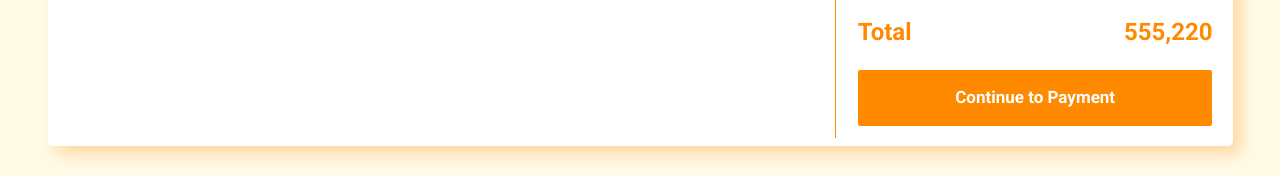
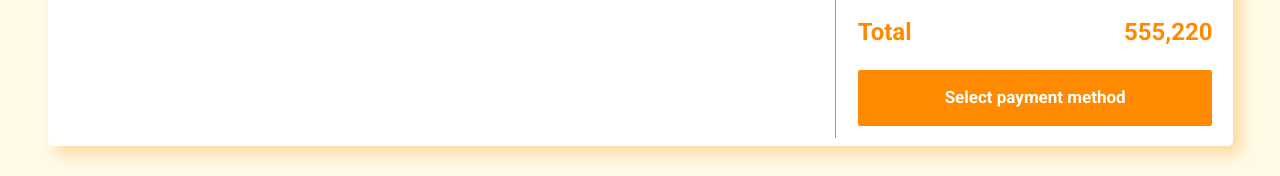
Before and after one commit to fuaditrockz/order-stepper, a Vue app: page / in a window 1280 px wide. Both pictures are taken after a click on the button "Continue to Payment". Shown: the part 450-626 px from the top of the page. Built offline with nearby package versions, Linux system fonts and the light colour scheme.

Commit message:
[OptionCard.vue, Summary.vue] Fixing submit button wording condition.

```diff
--- a/src/components/atoms/OptionCard.vue
+++ b/src/components/atoms/OptionCard.vue
@@ -62,5 +62,5 @@ a
   .shipment-item-selected
     border-color #2ed573
     h5
-     color #2ed573
+     color #000
 </style>
--- a/src/components/organisms/Summary.vue
+++ b/src/components/organisms/Summary.vue
@@ -37,7 +37,7 @@
       </div>
       <div class="centerized-content">
         <SubmitButton
-          title="Continue to Payment"
+          :title="submitButtonWording()"
           :submitFunc="submitDeliveryDetails"
         />
       </div>
@@ -63,7 +63,8 @@ export default {
       isDropshipper: state => state.orders.delivery_details.dropshipper.is_dropshipper,
       dropshippingFee: state => state.extras.dropshipping_fee,
       selectedShipmentVendor: state => state.orders.shipment_vendor,
-      selectedPaymentMethod: state => state.orders.payment_method
+      selectedPaymentMethod: state => state.orders.payment_method,
+      stepperPosition: state => state.stepper.stepper_position
     }),
     ...mapGetters(['GET_TOTAL_PURCHASE'])
   },
@@ -81,6 +82,13 @@ export default {
     },
     submitDeliveryDetails() {
       this.SUBMIT_DELIVERY_DETAILS()
+    },
+    submitButtonWording() {
+      if (this.stepperPosition === 0) {
+        return 'Continue to Payment'
+      }
+
+      return this.selectedPaymentMethod ? 'Pay with ' + this.selectedPaymentMethod.name : 'Select payment method'
     }
   }
 }
```
